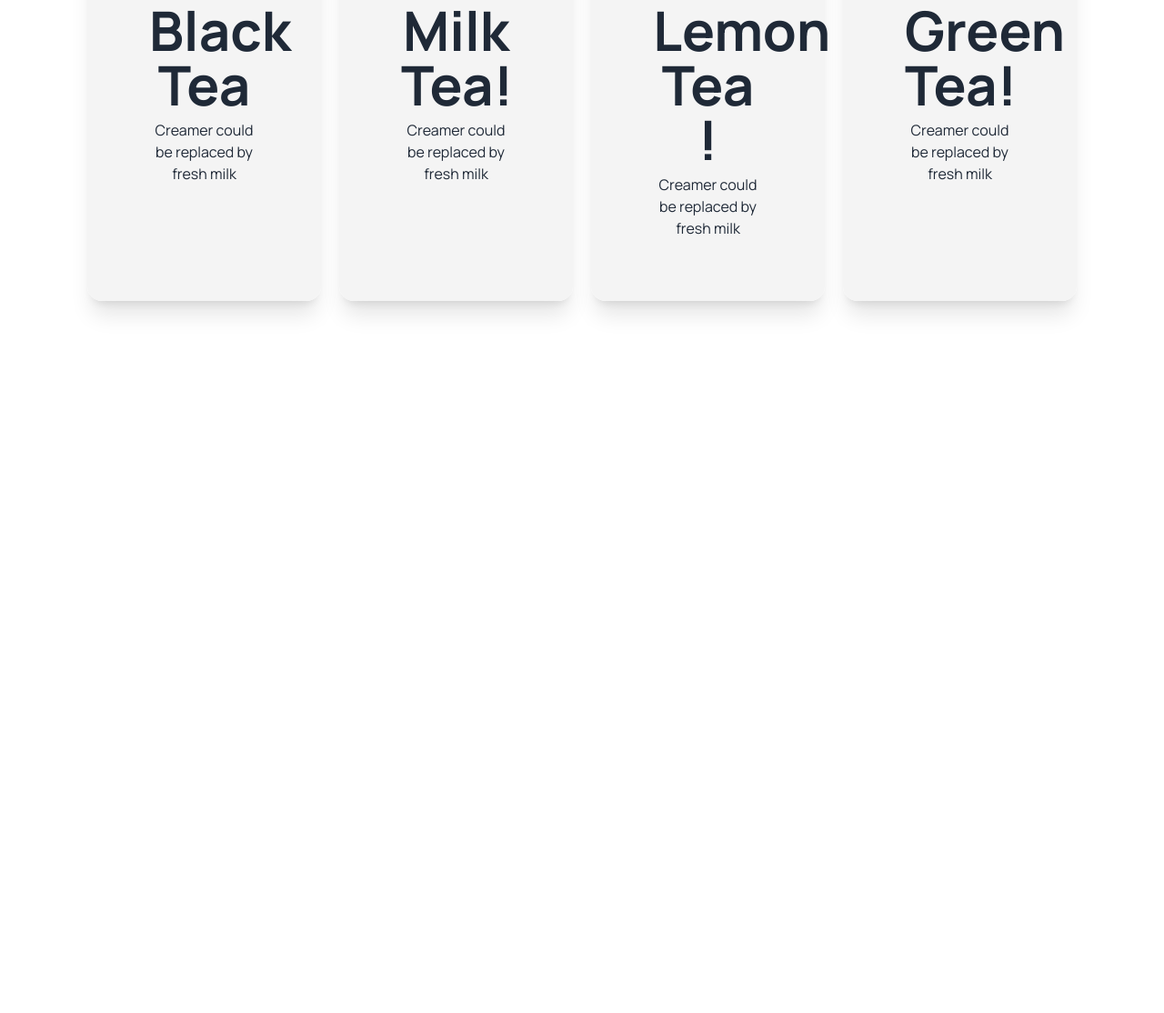
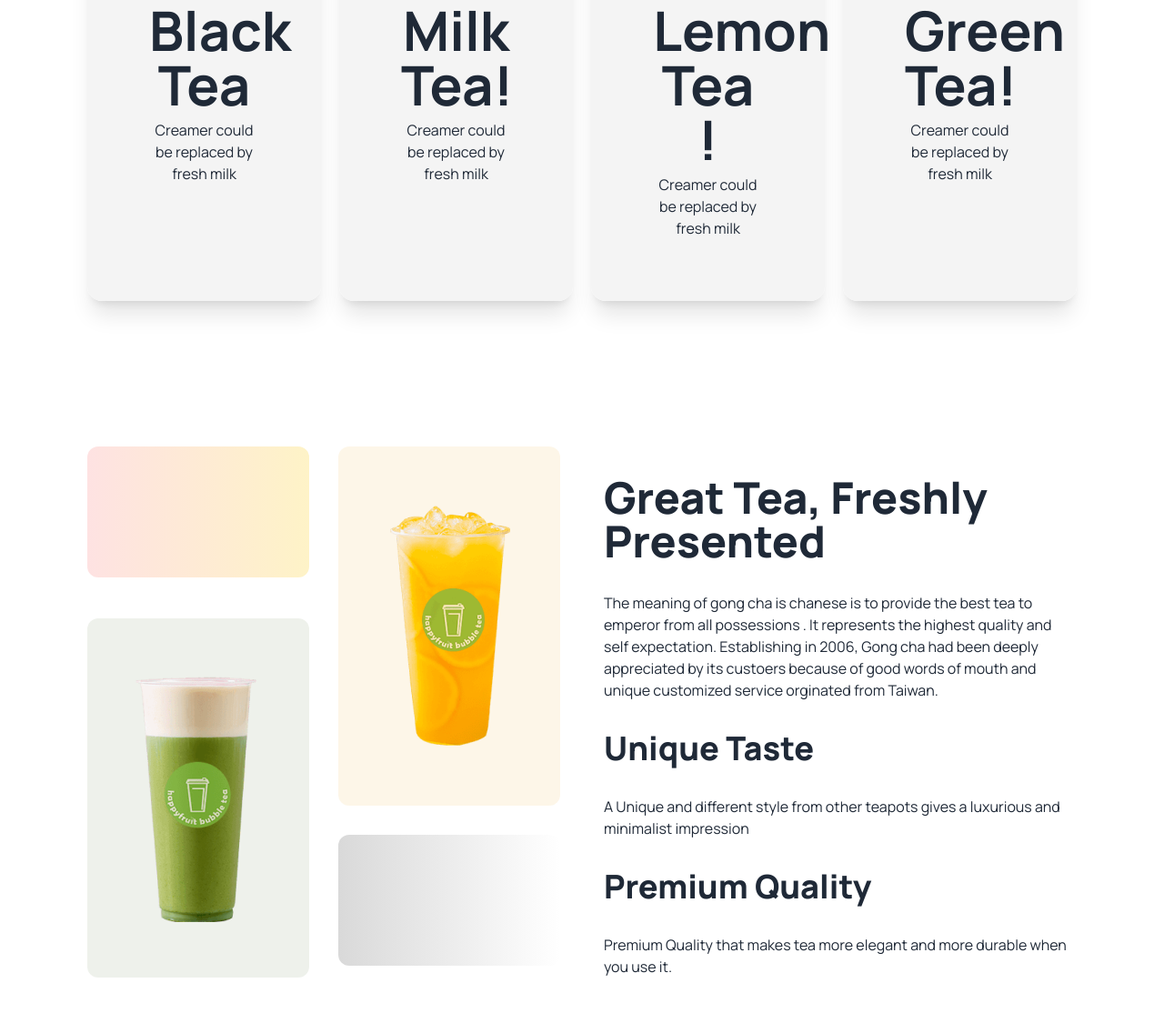
Before and after one commit to Biplob798/tea-house-with-daisyui, a plain HTML site: page index.html in a window 1280 px wide. Shown: the part 954-2068 px from the top of the page at 91% size. Before the commit the page ends 1425 px from the top, so only its background shows below. Drawn offline with nearby package versions, Linux system fonts and the light colour scheme; files whose address does not match are found by name.

Commit message:
addedgriad layout

```diff
--- a/index.html
+++ b/index.html
@@ -46,8 +46,8 @@
              <div>
                <img src="/images//banner.png" class="max-w-3/4" />
                <!-- ratings-badge  -->
-               <div class="-mt-16 lr:-mt-24 -ml-5 lg:-ml-12 flex items-center gap-6 drop-shadow-lg bg-white w-48 lg:w-60">
-                <i class="fa-solid fa-star text-3xl bg text-amber-400 p-5 "></i>
+               <div class="-mt-16 lr:-mt-24 -ml-5 lg:-ml-12 flex items-center gap-6 drop-shadow-lg bg-white w-40 lg:w-60 rounded-md ">
+                <i class="fa-solid fa-star text-3xl bg text-amber-400 p-5"></i>
                 <div>
                   <h3 class="text-3xl">
                     5.00
@@ -60,6 +60,7 @@
           </div>
     </header>
     <main>
+      <!-- Our Featured Products -->
       <section class="max-w-screen-xl mx-auto px-8 md:px-16 lg:px-24 py-5 my-10">
        <div class="text-center">
         <h2 class="text-5xl font-semibold my-5">Our Featured Products</h2>
@@ -101,6 +102,26 @@
         </div>
        </div>
       </section>
+      <section class="flex lg:flex-row flex-col max-w-screen-xl mx-auto px-8 md:px-16 lg:px-24 py-5 my-10 gap-12">
+        <!-- great tea -->
+        <div class="gap-8 grid grid-cols-1 md:grid-cols-2 flex-1">
+            <div class="h-36 rounded-xl  bg-gradient-to-r from-red-100 to-amber-100 "></div>
+            <div class="row-span-2 rounded-xl bg-[#e6a6231a] px-8 py-12 flex items-center justify-center">
+              <img src="images/fresh-1.png" alt=""></div>
+            <div class="row-span-2 rounded-xl bg-[#5776391a] px-8 py-12 flex items-center justify-center">
+              <img src="images/fresh-2.png" alt=""></div>
+            <div class="h-36 rounded-xl bg-gradient-to-r from-[#d9d9d9] to-[#ffffff]"></div>
+        </div>
+        <div class="space-y-8 flex-1">
+          <h2 class="text-5xl font-extrabold mt-8">Great Tea, Freshly <br>
+            Presented</h2>
+          <p>The meaning of gong cha is chanese is to provide the best tea to emperor from all possessions . It represents the highest quality and self expectation. Establishing in 2006, Gong cha had been deeply appreciated by its custoers  because of good words of mouth and unique customized service orginated from Taiwan.</p>
+          <h4 class="text-4xl font-extrabold">Unique Taste</h4>
+          <p>A Unique and different style from other teapots gives a luxurious and minimalist impression</p>
+          <h4 class="text-4xl font-extrabold">Premium Quality</h4>
+          <p>Premium Quality that makes tea more elegant and more durable when you use it.</p>
+        </div>
+      </section>
     </main>
     <footer>
 
```
